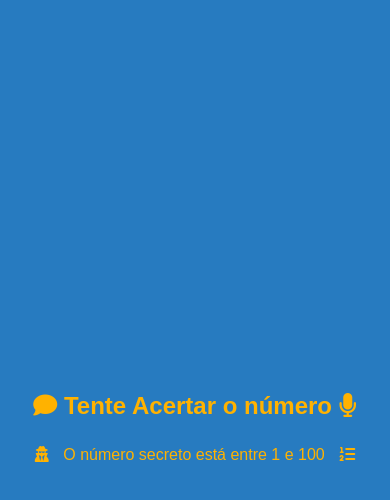
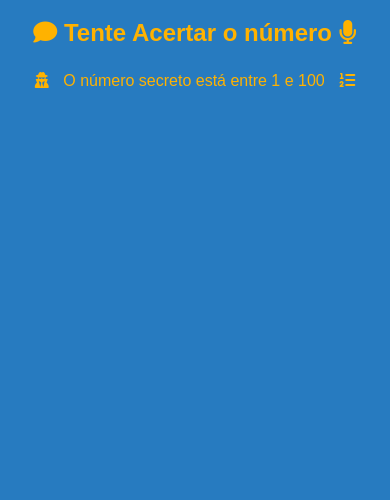
Before and after one commit to delfo2/Tente-acertar-voz-, a plain HTML site: page index.html in a window 390 px wide. Drawn offline with nearby package versions, Linux system fonts and the light colour scheme; a web font is replaced by a local one.

Commit message:
reesponsivo

```diff
--- a/style.css
+++ b/style.css
@@ -48,6 +48,9 @@
 }
 
 @media screen and (max-width: 400px) {
+    .corpo {
+        justify-content: flex-start;
+    }
     .corpo__titulo {
         font-size: 1.5rem;
     }
```
